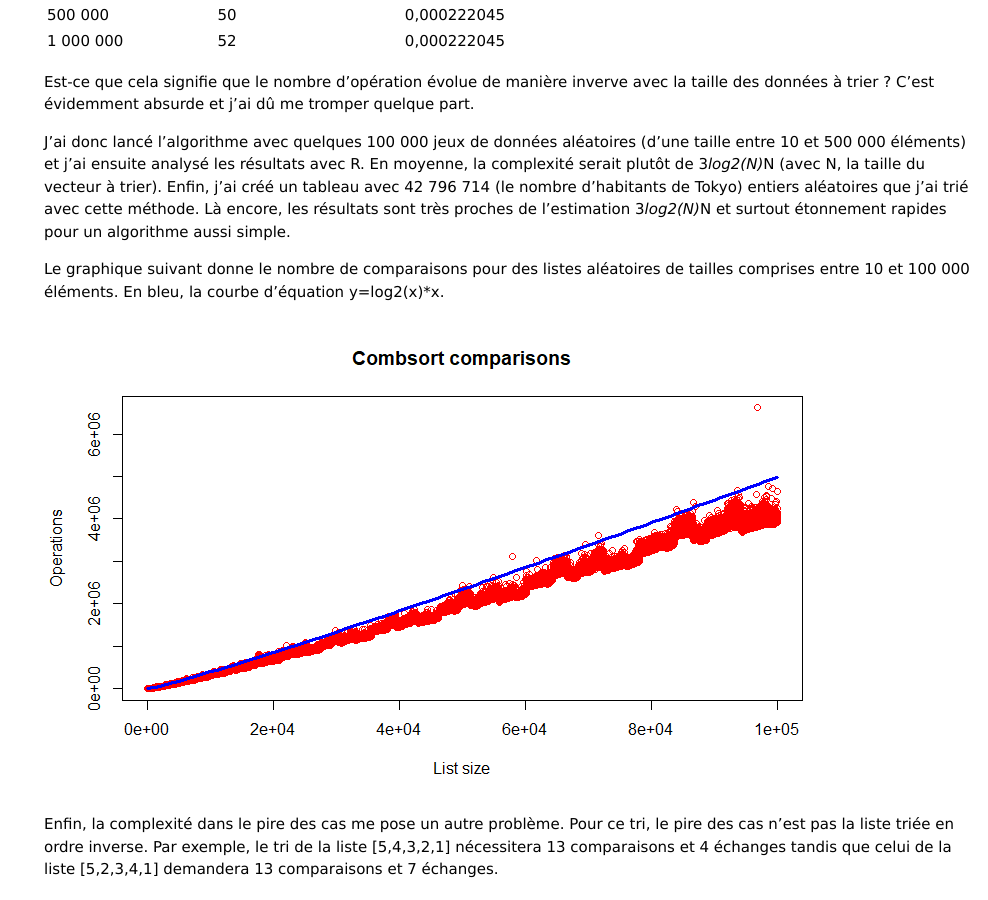
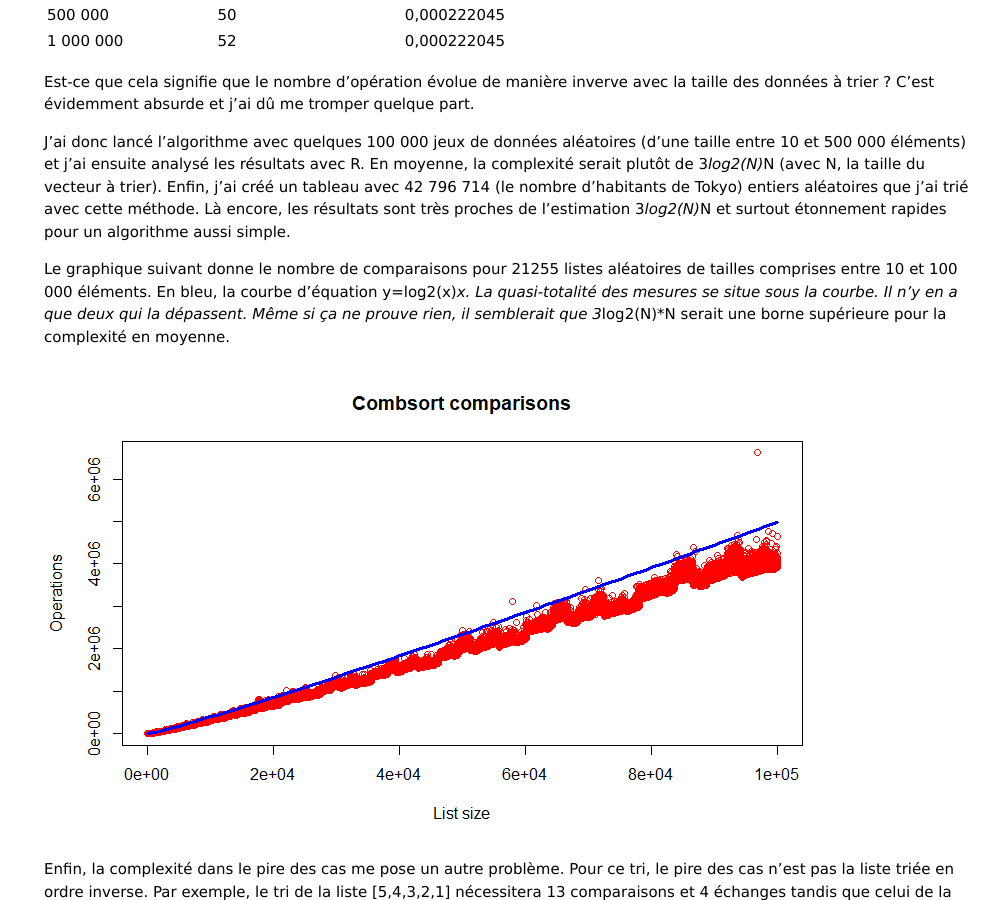
Before and after one commit to LWH-21/Algos, a Jekyll site: the page built from _posts/2021-12-19-combsort_fr.md, in a window 1280 px wide and 900 px high, scrolled down 1960 px. Shown: the whole window, without its empty margins (292-1280 px from the left). Built offline with Jekyll 4.4.1, drawn with Linux system fonts in a browser that asks for light colours; comment, search, counter and statistics services are not loaded.

Commit message:
Update 2021-12-19-combsort_fr.md

```diff
--- a/_posts/2021-12-19-combsort_fr.md
+++ b/_posts/2021-12-19-combsort_fr.md
@@ -237,7 +237,7 @@
 J'ai donc lancé l'algorithme avec quelques 100 000 jeux de données aléatoires (d'une taille entre 10 et 500 000 éléments) et j'ai ensuite analysé les résultats avec R. En moyenne, la complexité serait plutôt de 3*log2(N)*N (avec N, la taille du vecteur à trier).
 Enfin, j'ai créé un tableau avec 42 796 714	 (le nombre d'habitants de Tokyo) entiers aléatoires que j'ai trié avec cette méthode. Là encore, les résultats sont très proches de l'estimation 3*log2(N)*N  et surtout étonnement rapides pour un algorithme aussi simple.
 
-Le graphique suivant donne le nombre de comparaisons pour des listes aléatoires de tailles comprises entre 10 et 100 000 éléments. En bleu, la courbe d'équation y=log2(x)*x.
+Le graphique suivant donne le nombre de comparaisons pour 21255 listes aléatoires de tailles comprises entre 10 et 100 000 éléments. En bleu, la courbe d'équation y=log2(x)*x. La quasi-totalité des mesures se situe sous la courbe. Il n'y en a que deux qui la dépassent. Même si ça ne prouve rien, il semblerait que 3*log2(N)*N serait une borne supérieure pour la complexité en moyenne.
 
 <img src="{{ 'assets/img/sort/combsort_comp.png' | relative_url }}" alt="Nombre de comparaisons en moyenne" style="max-width: 100%;height: auto;"/>
 
```
